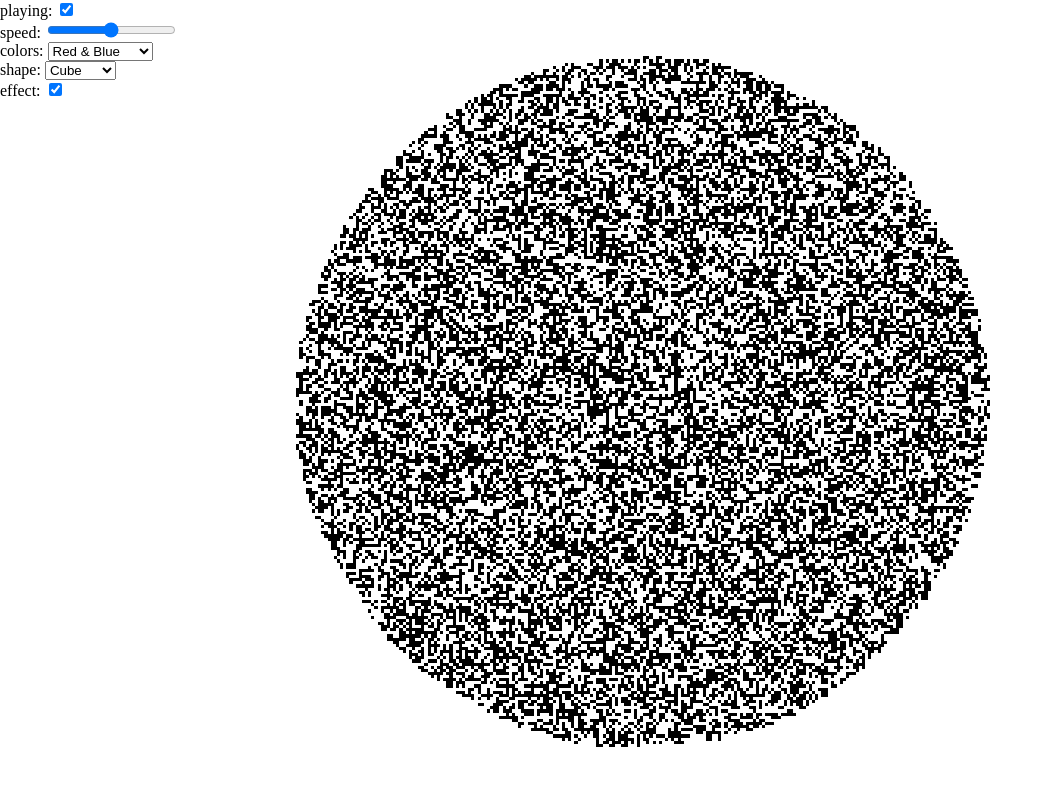
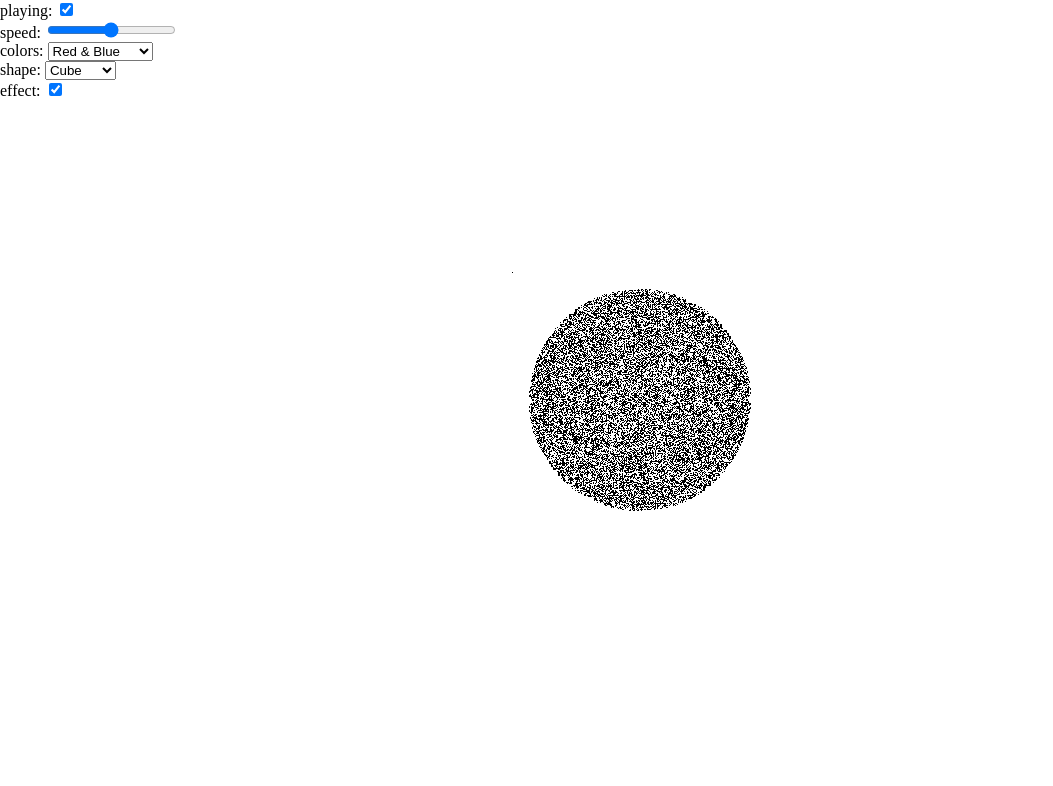
Before and after one commit to rxn7/fake_motion_effect, a website with bundled scripts: page static/index.html in a window 1280 px wide. Shown: the whole page, without its empty margins (0-1053 px from the left). Built offline with nearby package versions, Linux system fonts and the light colour scheme.

Commit message:
Brehensam algo line rendering

```diff
--- a/src/global.ts
+++ b/src/global.ts
@@ -1,2 +1,2 @@
 export const canvas: HTMLCanvasElement = document.getElementById('canvas') as HTMLCanvasElement
-export const ctx: CanvasRenderingContext2D = canvas.getContext('2d') as CanvasRenderingContext2D
+export const ctx: CanvasRenderingContext2D = canvas.getContext('2d', {willReadFrequently: false, alpha: false}) as CanvasRenderingContext2D
--- a/src/renderer.ts
+++ b/src/renderer.ts
@@ -5,6 +5,8 @@ export namespace Renderer {
 	const screenBuffer: ImageData = ctx.createImageData(canvas.width, canvas.height)
 
 	export function init(): void {
+		ctx.imageSmoothingEnabled = true
+		ctx.imageSmoothingQuality = "high"
 		for(let i: number = 1; i < screenBuffer.width * screenBuffer.height; ++i) {
 			screenBuffer.data.set([255, 255, 255, 255], i * 4)
 		}
@@ -20,17 +22,33 @@ export namespace Renderer {
 		}
 	}
 
-	export function drawLine(x1: number, y1: number, x2: number, y2: number): void {
-		const dx: number = x2 - x1
-		const dy: number = y2 - y1
+	export function drawLine(x0: number, y0: number, x1: number, y1: number): void {
+		x0 = Math.floor(x0)
+		x1 = Math.floor(x1)
+		y0 = Math.floor(y0)
+		y1 = Math.floor(y1)
+		let dx = Math.abs(x1 - x0)
+		let dy = Math.abs(y1 - y0)
+		let sx = (x0 < x1) ? 1 : -1
+		let sy = (y0 < y1) ? 1 : -1
+		let err = dx - dy
 
-		const length: number = Math.sqrt(dx * dx + dy * dy)
-		const angle: number = Math.atan2(dy, dx)
-		const angleCos: number = Math.cos(angle)
-		const angleSin: number = Math.sin(angle)
+		drawPixel(x0, y0)
 
-		for(let i: number = 0; i < length; ++i) {
-			drawPixel(Math.round(x1 + angleCos * i), Math.round(y1 + angleSin * i))
+		while(!((x0 == x1) && (y0 == y1))) {
+			const err2 = err * 2
+
+			if(err2 > -dy) {
+				err -= dy
+				x0 += sx
+			}
+
+			if(err2 < dx) {
+				err += dx
+				y0 += sy
+			}
+
+			drawPixel(x0, y0)
 		}
 	}
 
@@ -41,13 +59,18 @@ export namespace Renderer {
 		}
 
 		const idx: number = y * canvas.width + x
+
+		if(!Options.isEffectEnabled) {
+			screenBuffer.data.set([0, 0, 0, 255], idx * 4)
+			return
+		}
+
 		switch(Options.renderColors) {
 			case RenderColors.BlackAndWhite:
 				renderBlackAndWhite(idx)
 				break
 
 			case RenderColors.RedAndBlue:
-				renderRedAndBlue(idx)
 				break
 
 			case RenderColors.RedAndGreen:
--- a/src/shapes/cylinder.ts
+++ b/src/shapes/cylinder.ts
@@ -7,7 +7,7 @@ export default class Cylinder extends Shape {
 	protected override centroid: Vector3 = new Vector3()
 	protected override connections: Connection[] = []
 
-	constructor(origin: Point, radius: number = 16, height: number = 256, segments: number = 32) {
+	constructor(origin: Point, radius: number = 16, height: number = 256, segments: number = 12) {
 		super(origin)
 		this.vertices = new Array<Vector3>(segments * 2)
 
--- a/static/style.css
+++ b/static/style.css
@@ -20,7 +20,7 @@ body {
 
 #canvas {
 	image-rendering: pixelated;
-	width: 100vmin;
-	height: 100vmin;
+	width: 100%;
+	height: 100%;
 	z-index: -1;
 }
```
